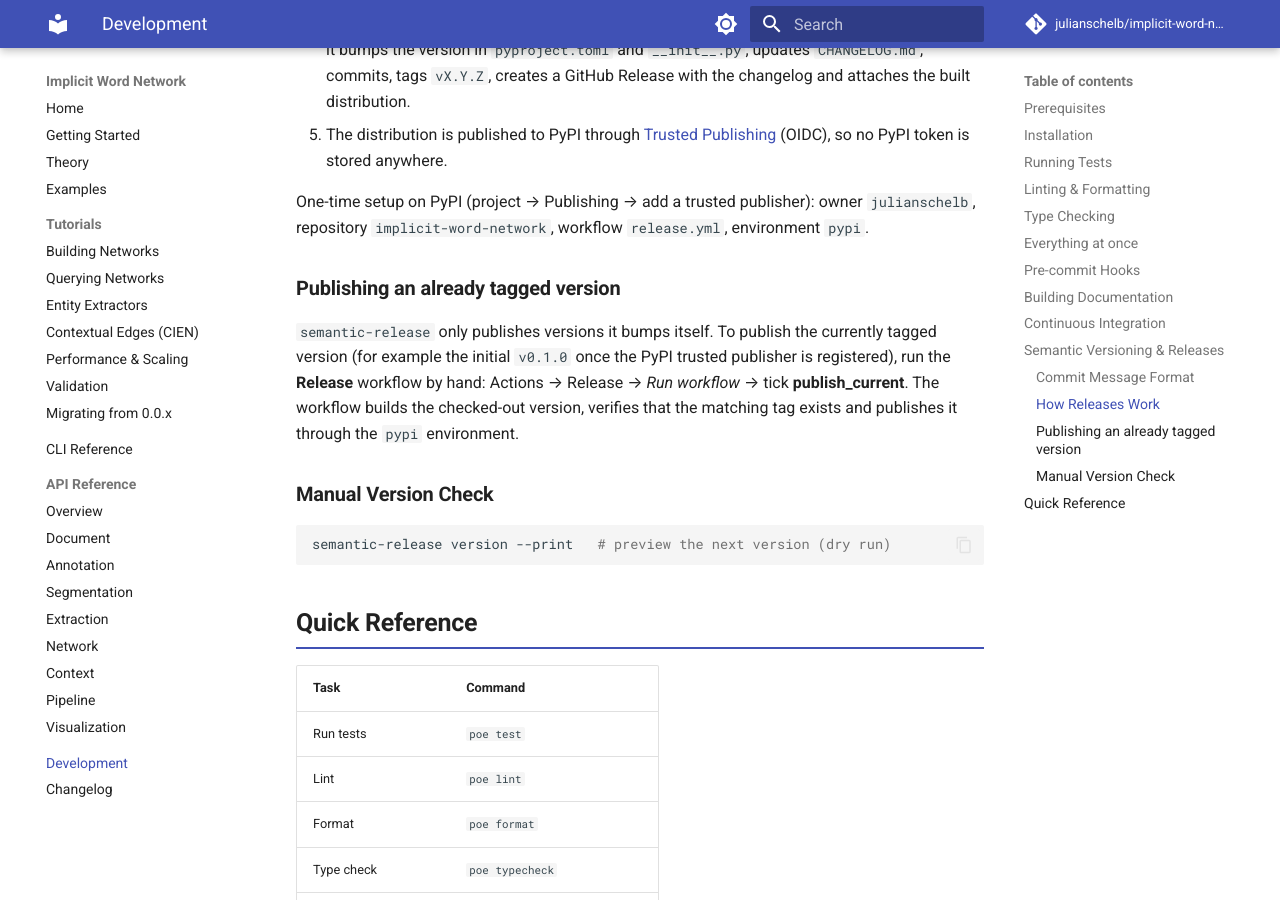
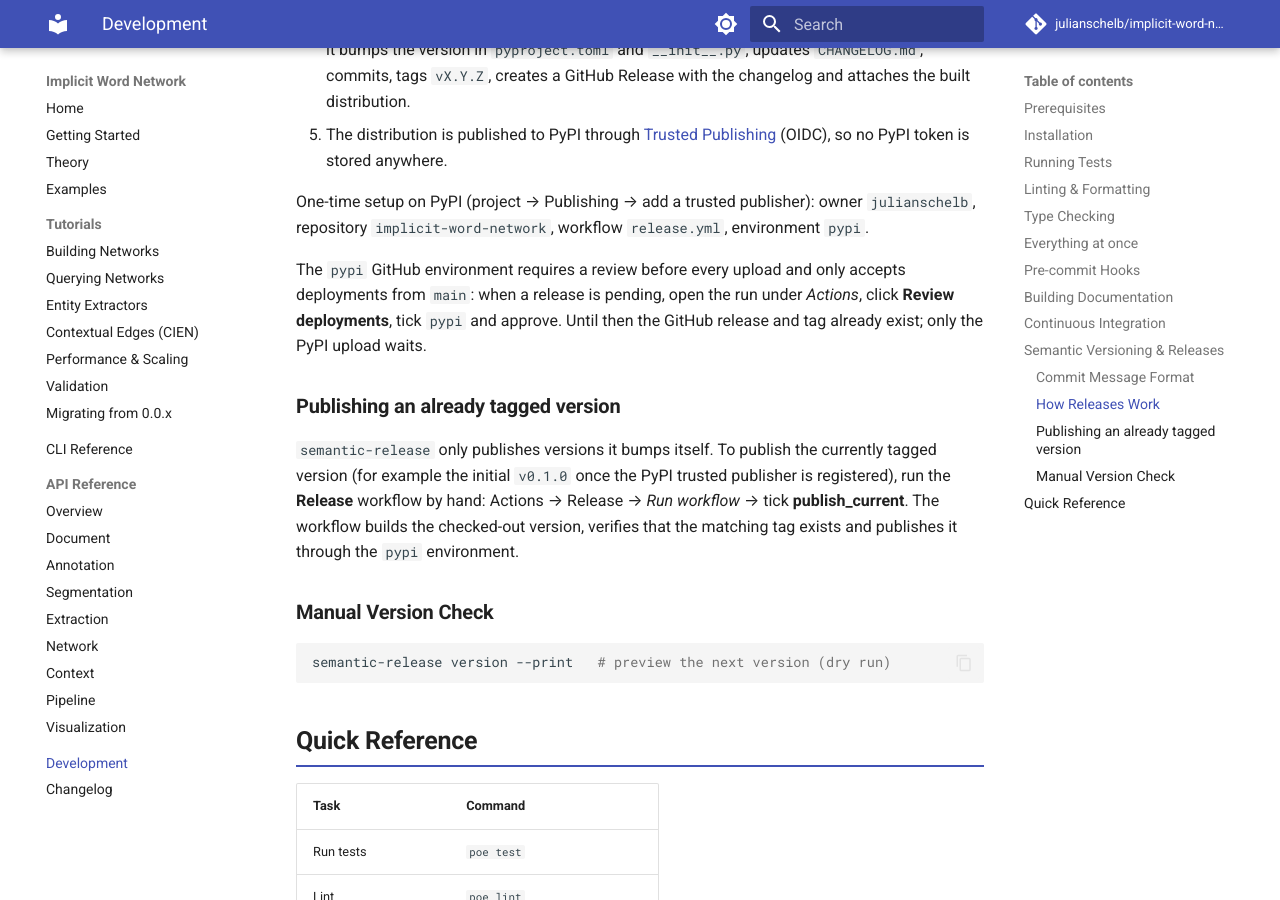
Before and after one commit to julianschelb/implicit-word-network, an MkDocs documentation site: the page built from docs/development.md, in a window 1280 px wide and 900 px high, scrolled down 3186 px. Built offline with MkDocs 1.6.1 and Material for MkDocs 9.7.7, drawn with Linux system fonts in a browser that asks for light colours; comment, search, counter and statistics services are not loaded.

Commit message:
docs: describe the PyPI deployment approval step

```diff
--- a/DEVELOPMENT.md
+++ b/DEVELOPMENT.md
@@ -132,6 +132,11 @@ One-time setup on PyPI (project → Publishing → add a trusted publisher):
 owner `julianschelb`, repository `implicit-word-network`, workflow
 `release.yml`, environment `pypi`.
 
+The `pypi` GitHub environment requires a review before every upload and only
+accepts deployments from `main`: when a release is pending, open the run under
+*Actions*, click **Review deployments**, tick `pypi` and approve. Until then the
+GitHub release and tag already exist; only the PyPI upload waits.
+
 ### Publishing an already tagged version
 
 `semantic-release` only publishes versions it bumps itself. To publish the
```
